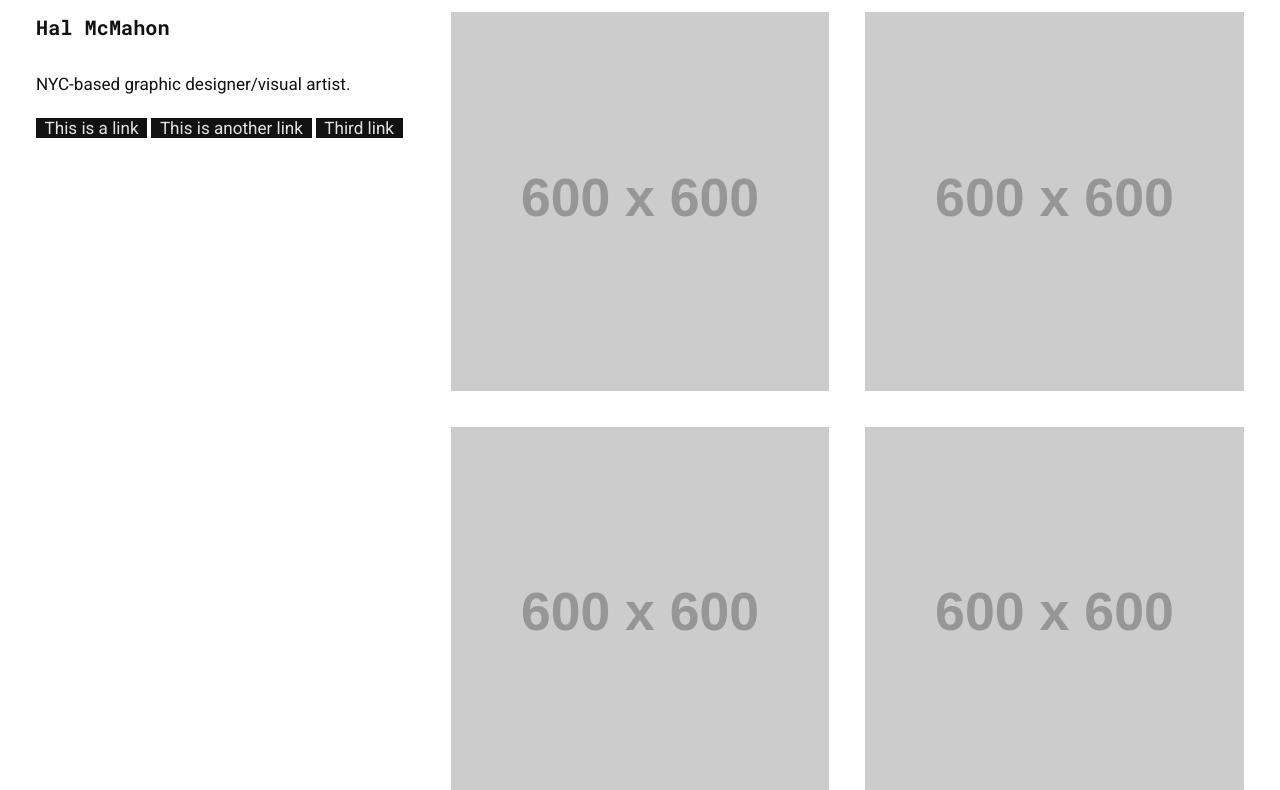
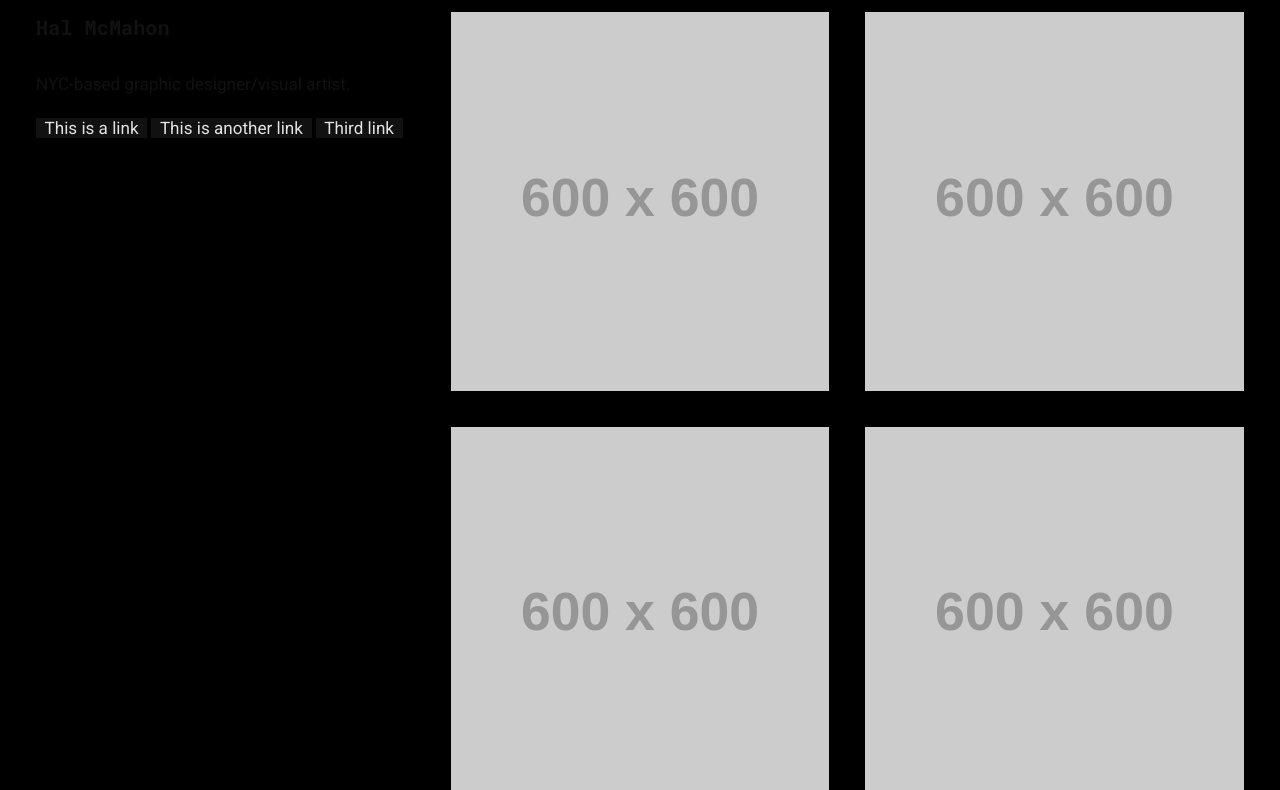
Before and after one commit to Binghamton-University-Design/class-web-journal-halmcm, a plain HTML site: page index.html in a window 1280 px wide. Shown: the part 507-1297 px from the top of the page. Drawn offline with nearby package versions, Linux system fonts and the light colour scheme; placeholder pictures from the web are drawn by us.

Commit message:
Update style.css

```diff
--- a/css/style.css
+++ b/css/style.css
@@ -1,6 +1,6 @@
 /* vars */
 :root {
-  --background-color: #ffffff;
+  --background-color: black;
   --link-color: #E2E3E3;
   --alt-link-color: #111;
   --body-color: #111111;
```
